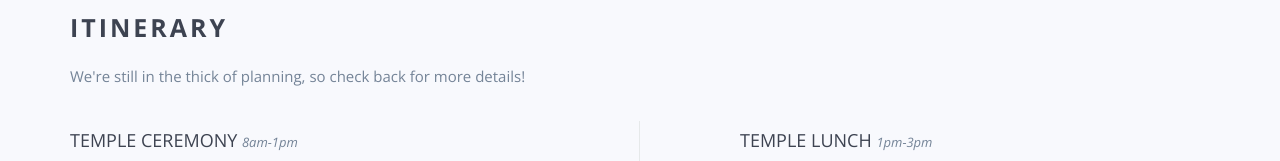
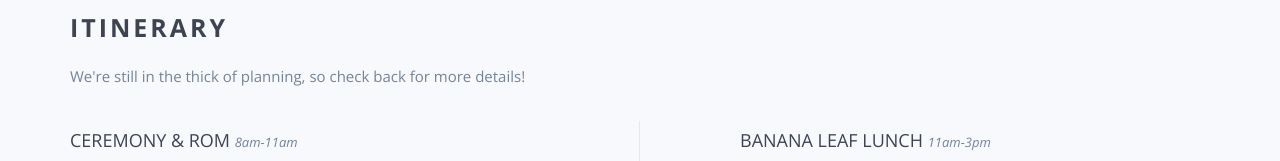
Before and after one commit to sivanlillian/hindu, a website: page index.html in a window 1280 px wide. Shown: the part 1020-1181 px from the top of the page. Drawn offline with nearby package versions, Linux system fonts and the light colour scheme; some packages are replaced by stand-ins of ours; files whose address does not match are found by name.

Commit message:
Changes itinerary time and titles

```diff
--- a/index.html
+++ b/index.html
@@ -124,7 +124,7 @@
         <div class="row">
             <div class="col-md-6 col-sm-12 col-xs-12 leftcol">
                 <div class="wp5">
-                    <h5>Temple Ceremony <span class="time">8AM-1PM</span></h5>
+                    <h5>Ceremony & ROM <span class="time">8AM-11am</span></h5>
                     <span class="location">Sri Thandayuthapani Temple, Sentul</span>
                     <p>The day begins prayers for the groom and bride respectively, with the ceremony culminating with the Thali tying at
                         10:30AM. Proceedings of the day will also include the Registration of Marriage (RoM), because, you know, tax purposes.
@@ -133,7 +133,7 @@
             </div>
             <div class="col-md-6 col-sm-12 col-xs-12 rightcol">
                 <div class="wp4">
-                    <h5>Temple Lunch <span class="time">1pm-3PM</span></h5>
+                    <h5>Banana Leaf Lunch <span class="time">11am-3PM</span></h5>
                     <span class="location">Sri Thandayuthapani Temple, Sentul</span>
                     <p>The ceremony will be followed by a vegetarian banana-leaf style lunch reception. Lunch includes a variety of curries,
                         vegetables, rice, and other traditional Indian dishes.
```
